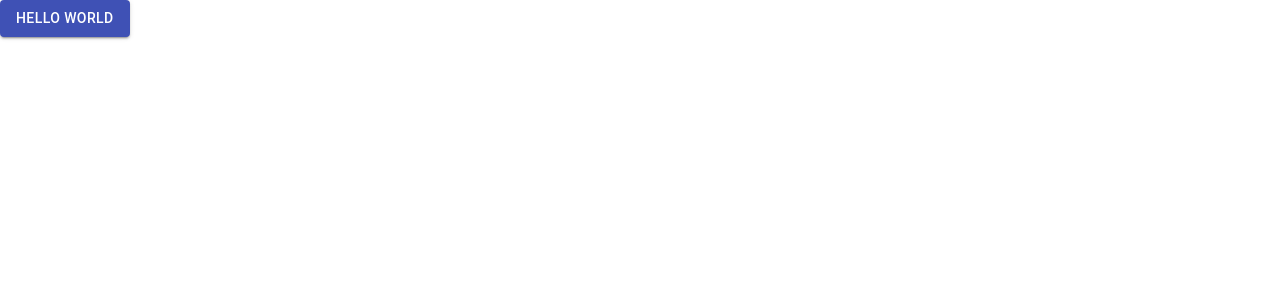
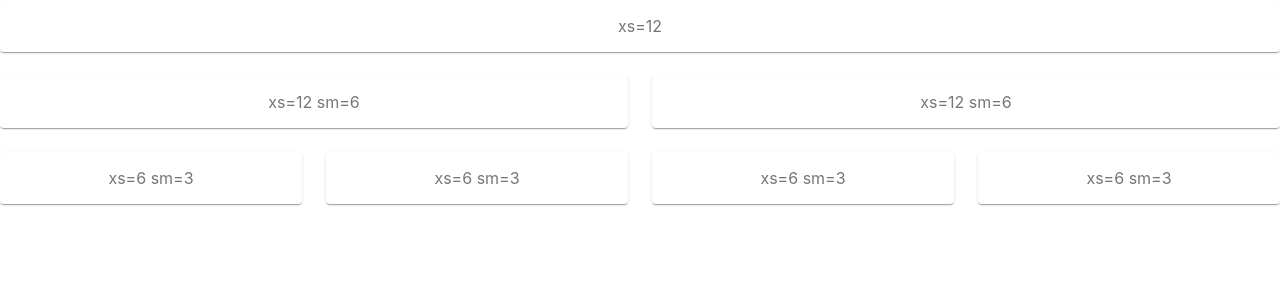
Before and after one commit to tylersullivan21/material_UI, a React (Create React App) app in the folder materialui/: page / in a window 1280 px wide. Shown: the top 300 px of the page. Built offline with nearby package versions, Linux system fonts and the light colour scheme.

Commit message:
grid is on the page

```diff
--- a/materialui/src/App.js
+++ b/materialui/src/App.js
@@ -1,12 +1,12 @@
 import React from "react";
 import ReactDOM from "react-dom";
 import Button from "@material-ui/core/Button";
-
+import FullWidthGrid from "./components/Grid";
 function App() {
   return (
-    <Button variant="contained" color="primary">
-      Hello World
-    </Button>
+    <div>
+    <FullWidthGrid/>
+    </div>
   );
 }
 export default App;
--- /dev/null
+++ b/materialui/src/components/Grid/index.jsx
@@ -0,0 +1,47 @@
+import React from 'react';
+import { makeStyles } from '@material-ui/core/styles';
+import Paper from '@material-ui/core/Paper';
+import Grid from '@material-ui/core/Grid';
+
+const useStyles = makeStyles((theme) => ({
+  root: {
+    flexGrow: 1,
+  },
+  paper: {
+    padding: theme.spacing(2),
+    textAlign: 'center',
+    color: theme.palette.text.secondary,
+  },
+}));
+
+export default function FullWidthGrid() {
+  const classes = useStyles();
+
+  return (
+    <div className={classes.root}>
+      <Grid container spacing={3}>
+        <Grid item xs={12}>
+          <Paper className={classes.paper}>xs=12</Paper>
+        </Grid>
+        <Grid item xs={12} sm={6}>
+          <Paper className={classes.paper}>xs=12 sm=6</Paper>
+        </Grid>
+        <Grid item xs={12} sm={6}>
+          <Paper className={classes.paper}>xs=12 sm=6</Paper>
+        </Grid>
+        <Grid item xs={6} sm={3}>
+          <Paper className={classes.paper}>xs=6 sm=3</Paper>
+        </Grid>
+        <Grid item xs={6} sm={3}>
+          <Paper className={classes.paper}>xs=6 sm=3</Paper>
+        </Grid>
+        <Grid item xs={6} sm={3}>
+          <Paper className={classes.paper}>xs=6 sm=3</Paper>
+        </Grid>
+        <Grid item xs={6} sm={3}>
+          <Paper className={classes.paper}>xs=6 sm=3</Paper>
+        </Grid>
+      </Grid>
+    </div>
+  );
+}
```
